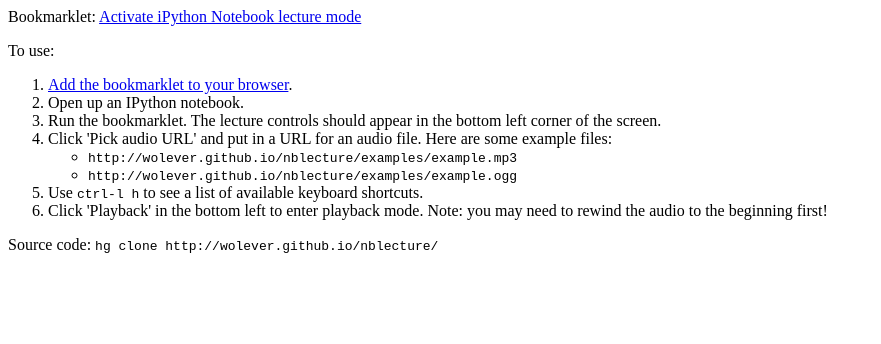
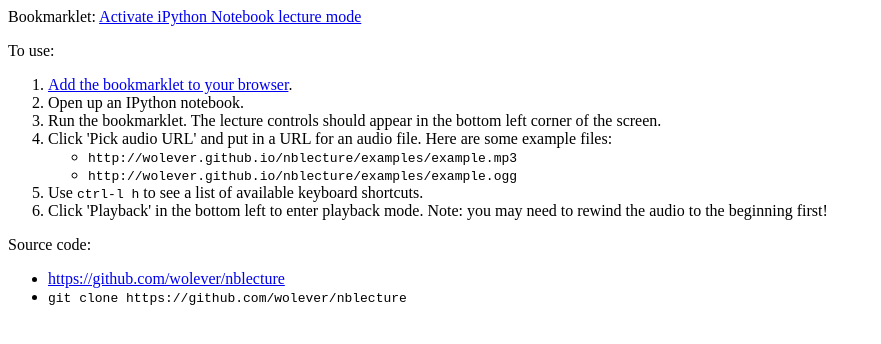
Before and after one commit to wolever/browsercast, a plain HTML site: page index.html in a window 1280 px wide. Shown: the whole page, without its empty margins (0-881 px from the left). Drawn offline with Linux system fonts and the light colour scheme.

Commit message:
Correcting github links in index.html

```diff
--- a/index.html
+++ b/index.html
@@ -15,4 +15,9 @@
             <li>Click 'Playback' in the bottom left to enter playback mode. Note: you may need to rewind the audio to the beginning first!</li>
         </ol>
     </p>
-    <p>Source code: <tt>hg clone http://wolever.github.io/nblecture/</tt>
+    <p>Source code:
+        <ul>
+            <li><a href='https://github.com/wolever/nblecture'>https://github.com/wolever/nblecture</a></li>
+            <li><tt>git clone https://github.com/wolever/nblecture</tt></li>
+        </ul>
+    </p>
```
Also changed, not shown: 1 other file.
